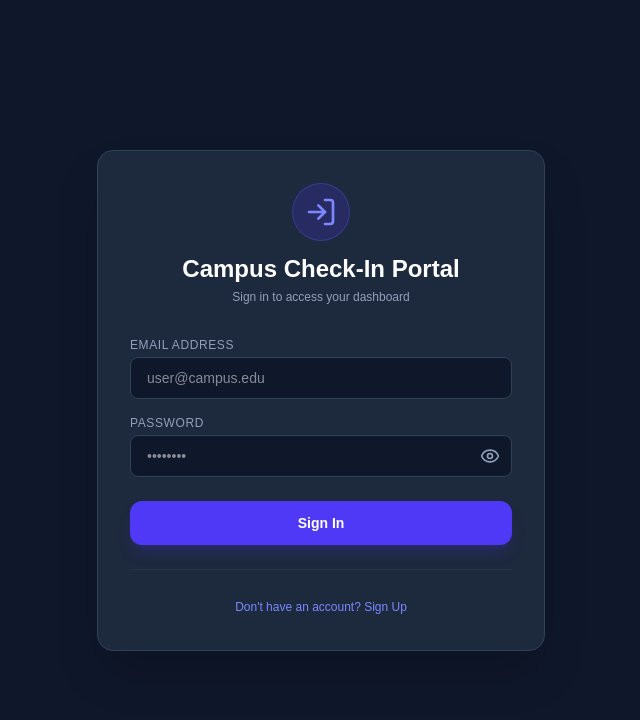
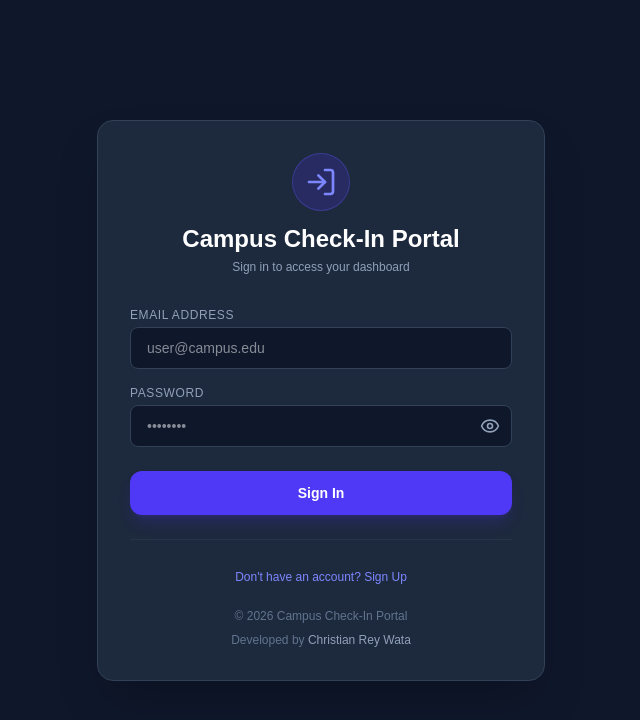
Before and after one commit to christianwata04-cmyk/campus-cert-system, a Next.js app: page /login in a window 1280 px wide. Shown: the top 720 px of the page, without its empty margins (319-959 px from the left). Built offline with nearby package versions, Linux system fonts and the light colour scheme; no server answers.

Commit message:
Restore developer credit

```diff
--- a/app/login/page.tsx
+++ b/app/login/page.tsx
@@ -479,6 +479,16 @@ export default function AuthPage() {
           </button>
         </div>
 
+        {/* FOOTER CREDIT */}
+        <div className="mt-5 text-center">
+          <p className="text-xs text-slate-500">
+            © 2026 Campus Check-In Portal
+          </p>
+          <p className="text-xs text-slate-500 mt-2">
+            Developed by <span className="text-slate-400">Christian Rey Wata</span>
+          </p>
+        </div>
+
       </div>
     </div>
   );
```
